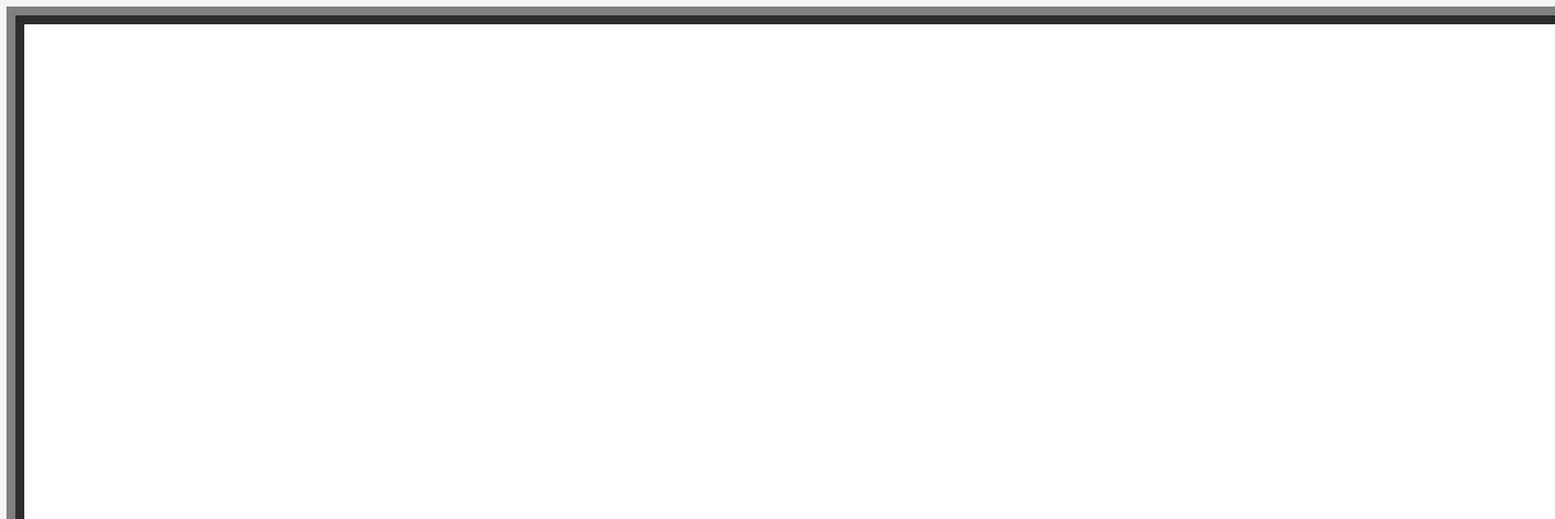
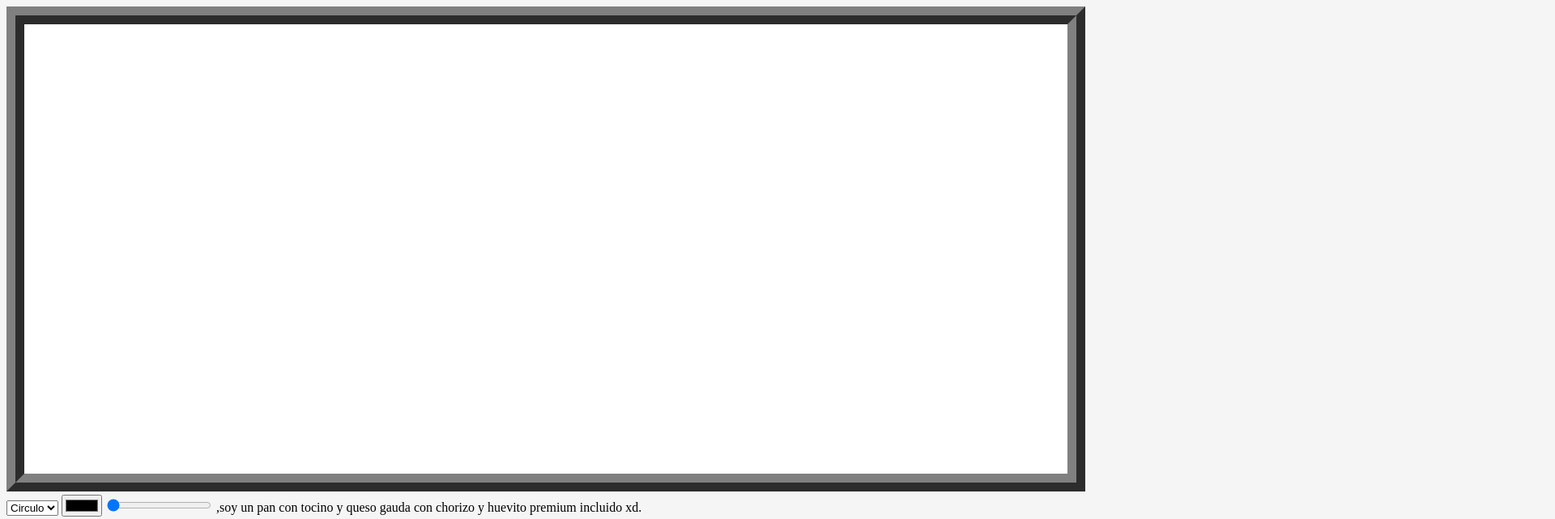
Before and after one commit to SoyUnaPersonaXD/App-Dibujar, a plain HTML site: page index.html in a window 1280 px wide. Shown: the top 641 px of the page at 81% size, 1920 px wide, since content can reach past the window. Drawn offline with Linux system fonts and the light colour scheme.

Commit message:
Update index.html

```diff
--- a/index.html
+++ b/index.html
@@ -8,7 +8,7 @@
 </head>
 
 <body>
-  <canvas id="canvas" width="8000" height="3000"></canvas>
+  <canvas id="canvas" width="1288" height="555"></canvas>
   <br>
   <select id="figura">
     <option value="circulo">Circulo</option>
```
